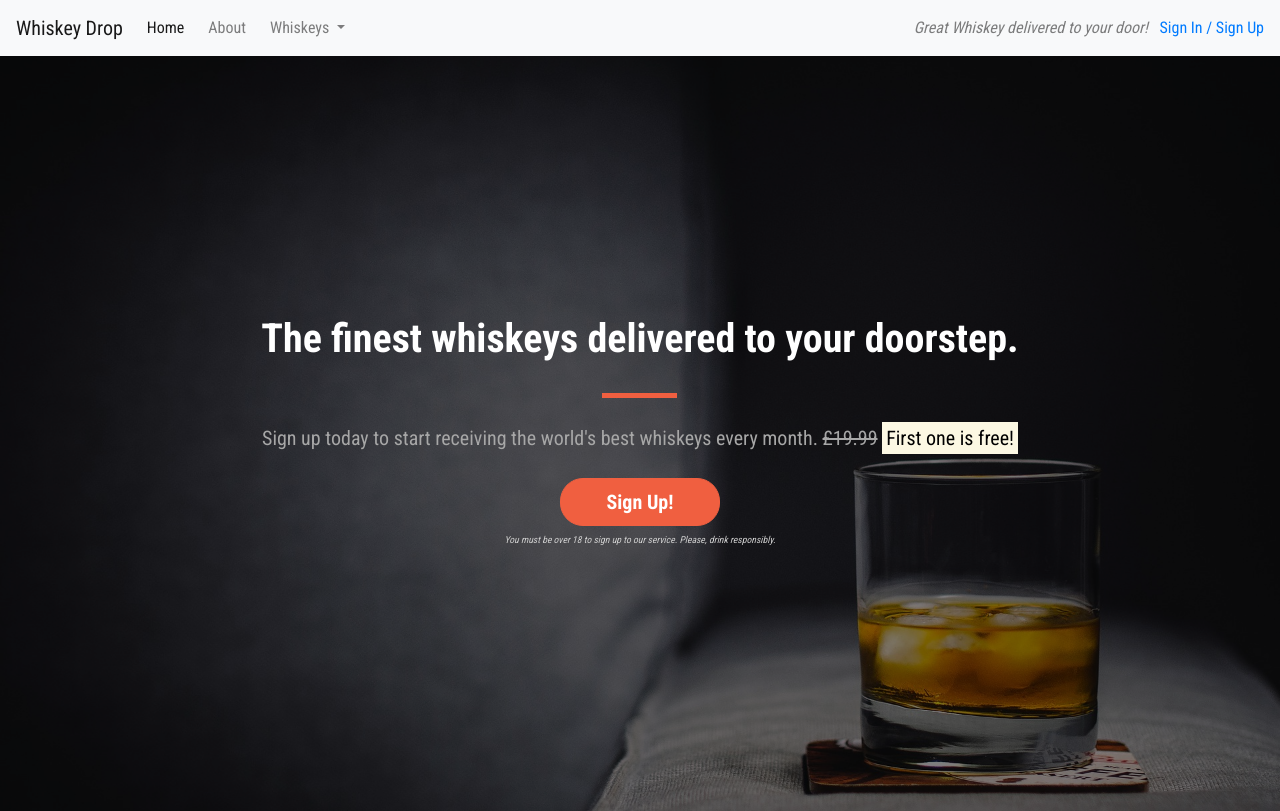
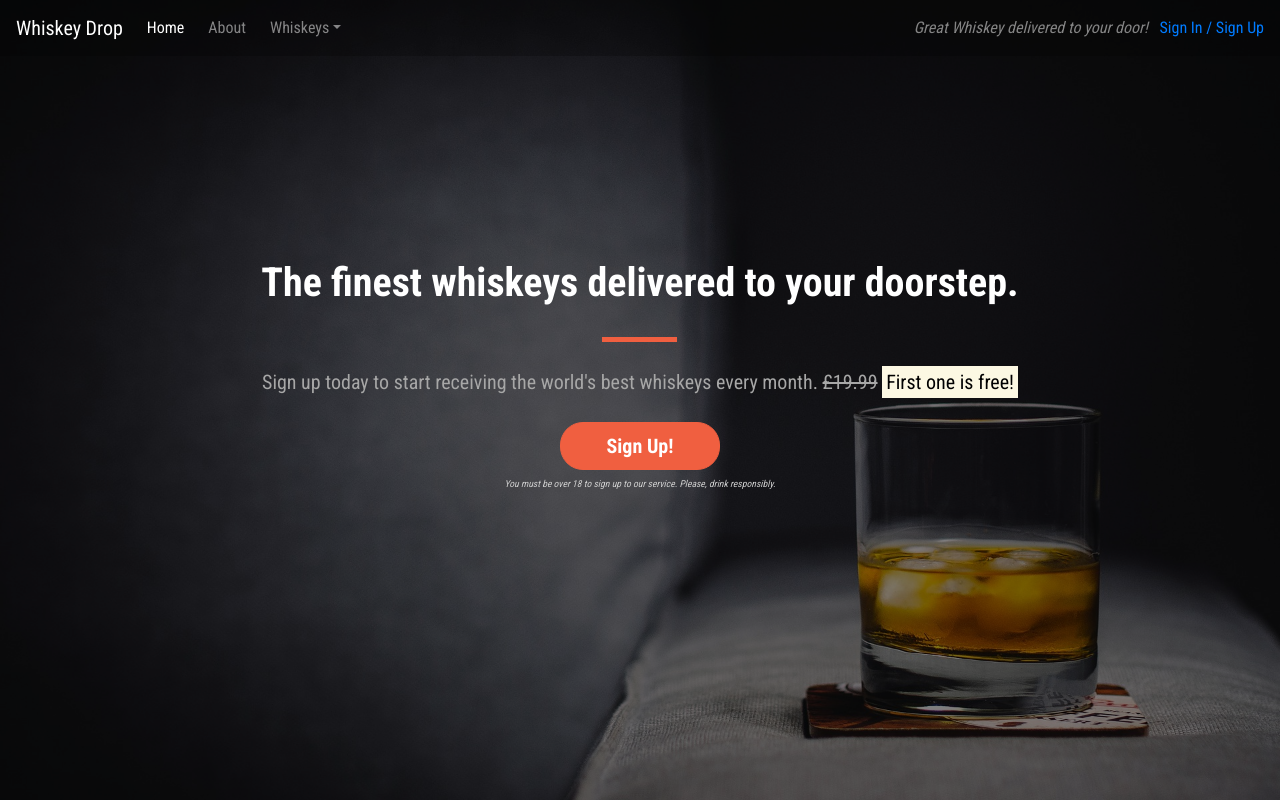
Before and after one commit to C-Undritz/Whiskey-Drop_Beyond-bootstrap, a plain HTML site: page index.html in a window 1280 px wide. Shown: the top 811 px of the page. Drawn offline with nearby package versions, Linux system fonts and the light colour scheme.

Commit message:
first commit following Nav Bar update

```diff
--- a/css/style.css
+++ b/css/style.css
@@ -50,6 +50,24 @@ body {
     width: 35px;
 }
 
+/* Navbar */
+
+.navalert-container {
+    position: absolute;
+    top: 0;
+    left: 0;
+    padding-left: 0;
+    padding-right: 0;
+    z-index: 1;
+}
+
+.navbar {
+    margin-bottom: 0;
+    border: 0;
+    width: 100%;
+    background-color: rgba(0,0,0,0.25);
+}
+
 /*Jumbotron*/
 
 .jumbotron {
--- a/index.html
+++ b/index.html
@@ -18,32 +18,19 @@
 </head>
 
 <body>
-	<nav class="navbar navbar-light bg-light navbar-expand-sm">
+<div class="container-fluid navalert-container">
+	<nav class="navbar navbar-dark navbar-expand-sm">
 		<a href="/" class="navbar-brand">Whiskey Drop</a>
-		<button
-        class="navbar-toggler ml-auto"
-        type="button"
-        data-toggle="collapse"
-        data-target="#navbarNavDropdown"
-        aria-controls="navbarNavDropdown"
-        aria-expanded="false"
-        aria-label="Toggle navigation"
-      >
-        <span class="navbar-toggler-icon"></span>
-      </button>
+		<button class="navbar-toggler ml-auto" type="button" data-toggle="collapse" data-target="#navbarNavDropdown"
+        aria-controls="navbarNavDropdown" aria-expanded="false" aria-label="Toggle navigation">
+        <span class="navbar-toggler-icon"></span></button>
 		<div class="collapse navbar-collapse" id="navbarNavDropdown">
 			<ul class="navbar-nav mr-auto">
-				<li class="active nav-item mr-2">
-					<a class="nav-link" href="/">Home</a>
-				</li>
-				<li class="nav-item mr-2">
-					<a class="nav-link" href="/about">About</a>
-				</li>
-				<li class="nav-item dropdown">
-					<a class="nav-link dropdown-toggle" href="#" id="navbarDropdownMenuLink" role="button"
-						data-toggle="dropdown" aria-haspopup="true" aria-expanded="false">
-						Whiskeys
-					</a>
+				<li class="active nav-item mr-2"><a class="nav-link" href="/">Home</a></li>
+				<li class="nav-item mr-2"><a class="nav-link" href="/about">About</a></li>
+				<li class="nav-item dropdown"><a class="nav-link dropdown-toggle" href="#"
+                id="navbarDropdownMenuLink" role="button" data-toggle="dropdown" aria-haspopup="true"
+                aria-expanded="false">Whiskeys</a>
 					<div class="dropdown-menu" aria-labelledby="navbarDropdownMenuLink">
 						<a class="dropdown-item" href="#">Irish</a>
 						<a class="dropdown-item" href="#">Scotch</a>
@@ -51,9 +38,8 @@
 						<a class="dropdown-item" href="#">American</a>
 					</div>
 				</li>
-				<li class="nav-item mr-2 d-block d-sm-none">
-					<a class="nav-link" href="/login">Sign In / Sign Up</a>
-				</li>
+				<!--*** Cannot see that this is used for anything*** <li class="nav-item mr-2 d-block d-sm-none"><a class="nav-link" href="/login">Sign In / Sign Up</a>
+				</li>-->
 			</ul>
 		</div>
 		<div class="d-none d-md-block">
@@ -63,6 +49,7 @@
 			<a href="/login">Sign In / Sign Up</a>
 		</div>
 	</nav>
+</div>
 	<!--<div class="container alert-container">
 		    <div class="row d-none d-sm-block">
 			    <div class="col-12">
@@ -285,7 +272,11 @@
 			</div>
 		</div>
 	</div>
-	<script src="https://code.jquery.com/jquery-3.5.1.slim.min.js"
+    <script src="https://code.jquery.com/jquery-3.3.1.slim.min.js" integrity="sha384-q8i/X+965DzO0rT7abK41JStQIAqVgRVzpbzo5smXKp4YfRvH+8abtTE1Pi6jizo" crossorigin="anonymous"></script>
+    <script src="https://cdnjs.cloudflare.com/ajax/libs/popper.js/1.14.3/umd/popper.min.js" integrity="sha384-ZMP7rVo3mIykV+2+9J3UJ46jBk0WLaUAdn689aCwoqbBJiSnjAK/l8WvCWPIPm49" crossorigin="anonymous"></script>
+    <script src="https://stackpath.bootstrapcdn.com/bootstrap/4.1.3/js/bootstrap.min.js" integrity="sha384-ChfqqxuZUCnJSK3+MXmPNIyE6ZbWh2IMqE241rYiqJxyMiZ6OW/JmZQ5stwEULTy" crossorigin="anonymous"></script>
+<!--
+    <script src="https://code.jquery.com/jquery-3.5.1.slim.min.js"
 		integrity="sha384-DfXdz2htPH0lsSSs5nCTpuj/zy4C+OGpamoFVy38MVBnE+IbbVYUew+OrCXaRkfj" crossorigin="anonymous">
 	</script>
 	<script src="https://cdn.jsdelivr.net/npm/popper.js@1.16.1/dist/umd/popper.min.js"
@@ -293,7 +284,7 @@
 	</script>
 	<script src="https://cdn.jsdelivr.net/npm/bootstrap@4.5.3/dist/js/bootstrap.min.js"
 		integrity="sha384-w1Q4orYjBQndcko6MimVbzY0tgp4pWB4lZ7lr30WKz0vr/aWKhXdBNmNb5D92v7s" crossorigin="anonymous">
-	</script>
+	</script>-->
 </body>
 
 </html>
```
